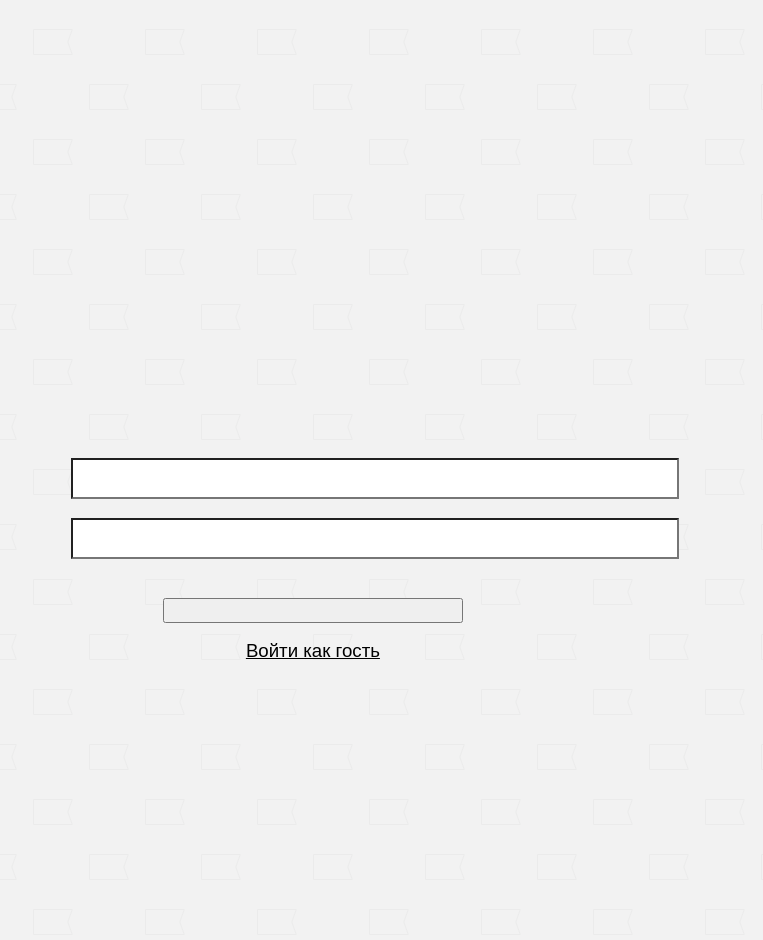
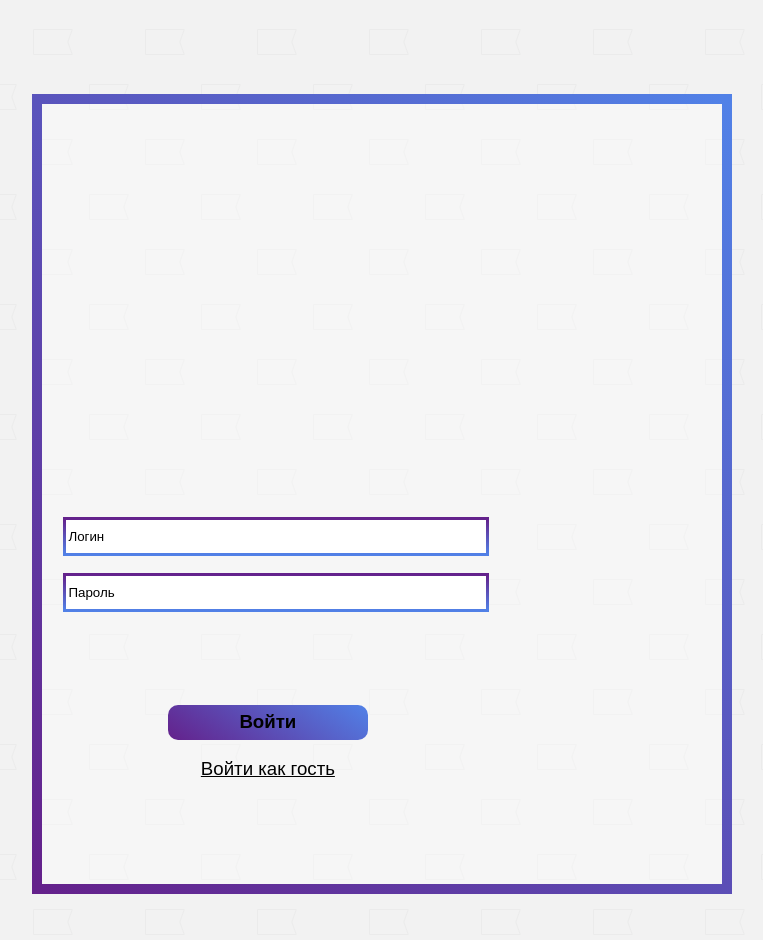
Before and after one commit to neiroun/TechnoStrelka, a Flask app: page / in a window 1280 px wide. Shown: the whole page, without its empty margins (359-1122 px from the left). Run offline with Flask 3, Linux system fonts and the light colour scheme.

Commit message:
finally first day changes

```diff
--- a/static/main.css
+++ b/static/main.css
@@ -13,44 +13,87 @@ body{
     font-family: 'Lato';
 }
 
+#container {
+    display: block;
+}
+
+.bg {
+    position: fixed;
+    display: flex;
+    width: 700px;
+    height: 800px;
+    background-color: rgba(253, 252, 252, 0.384);
+    left: 30.56%;
+    top: 10%;
+    border: 10px solid;
+    border-image: linear-gradient(45deg,rgb(100, 33, 139), rgb(81, 129, 231)) 1;
+    border-radius: 10px;
+}
+
 .line {
-    width: 600px;
-    height: 35px;
+    display: block;
+    width: 32.5%;
+    max-width: 600px;
+    height: 3.3%;
 }
 
 .button {
-    width: 300px;
-    height: 25px;
+    display: block;
+    font-size: 14pt;
+    width: 15.65%;
+    max-width: 300px;
+    height: 3.7%;
 }
 
 #login {
-    margin-top: 450px;
-    margin-left: 33%;
+    position: relative;
+    display: block;
+    top: 55%;
+    left: 33%;
     background-color: #FFF;
+    border-radius: 10px;
+    border: solid;
+    border-image: linear-gradient(rgb(100, 33, 139), rgb(81, 129, 231)) 1;
     position: absolute;
 }
 
 #password {
-    margin-top: 510px;
-    margin-left: 33%;
+    display: block;
+    top: 61%;
+    left: 33%;
+    border-radius: 10px;
     background-color: #FFF;
-    position: absolute;
+    border: solid;
+    border-image: linear-gradient(rgb(100, 33, 139), rgb(81, 129, 231)) 1;
+    position: fixed;
 }
 
 #sign_in {
-    margin-top: 590px;
-    position: absolute;
-    margin-left: 40.15%
+    display: block;
+    top: 75%;
+    left: 41.15%;
+    background: linear-gradient(35deg, rgb(100, 33, 139), rgb(81, 129, 231));
+    border: none;
+    color: black;
+    border-radius: 10px;
+    position: fixed;
+}
+
+#sign_in:hover {
+    box-shadow: inset 0 0 20px rgba(0, 0, 0, .2),
+    0 2px 0 rgba(225, 225, 225, .4),
+    inset 0 2px 0 rgba(0, 0, 0, .1);
 }
 
 #sign_like_guest {
+    display: block;
     background: transparent;
     border: none;
     font-size: 14pt;
     text-decoration: underline;
-    margin-top: 630px;
-    position: absolute;
-    margin-left: 40.15%
+    top: 80%;
+    position: fixed;
+    left: 41.15%
 }
 
 #sign_like_guest:hover{
--- a/templates/index.html
+++ b/templates/index.html
@@ -7,10 +7,11 @@
         <script src="{{ url_for('static', filename='script.js') }}"></script>
     </head>
     <body>
-        <input type="login" class="line login_line" id="login" name="login"></input>
-        <input type="password" class="line password_line" id="password" name="password"></password>
-        <div id="buttons_container">
-            <button type="sign_in" class="button sign_in_bt" id="sign_in" name="sign_in"></button>
-            <button type="sign_like_guest" class="button sign_like_guest_bt" id="sign_like_guest" name="sign_like_guest">Войти как гость</button></div>
+        <div id="container">
+            <button class="bg"></button>
+            <input type="login" class="line login_line" id="login" name="login" value="Логин"></input>
+            <input type="line" class="line password_line" id="password" name="password" value="Пароль"></input> <!-- изменить type='password' чтобы введенный текст превращался в звездочки-->
+            <button type="sign_in" class="button sign_in_bt" id="sign_in" name="sign_in"><b>Войти</b></button>
+            <button type="sign_like_guest" class="button sign_like_guest_bt" id="sign_like_guest" name="sign_like_guest">Войти как гость</button>
         </div>
     </body>
```
